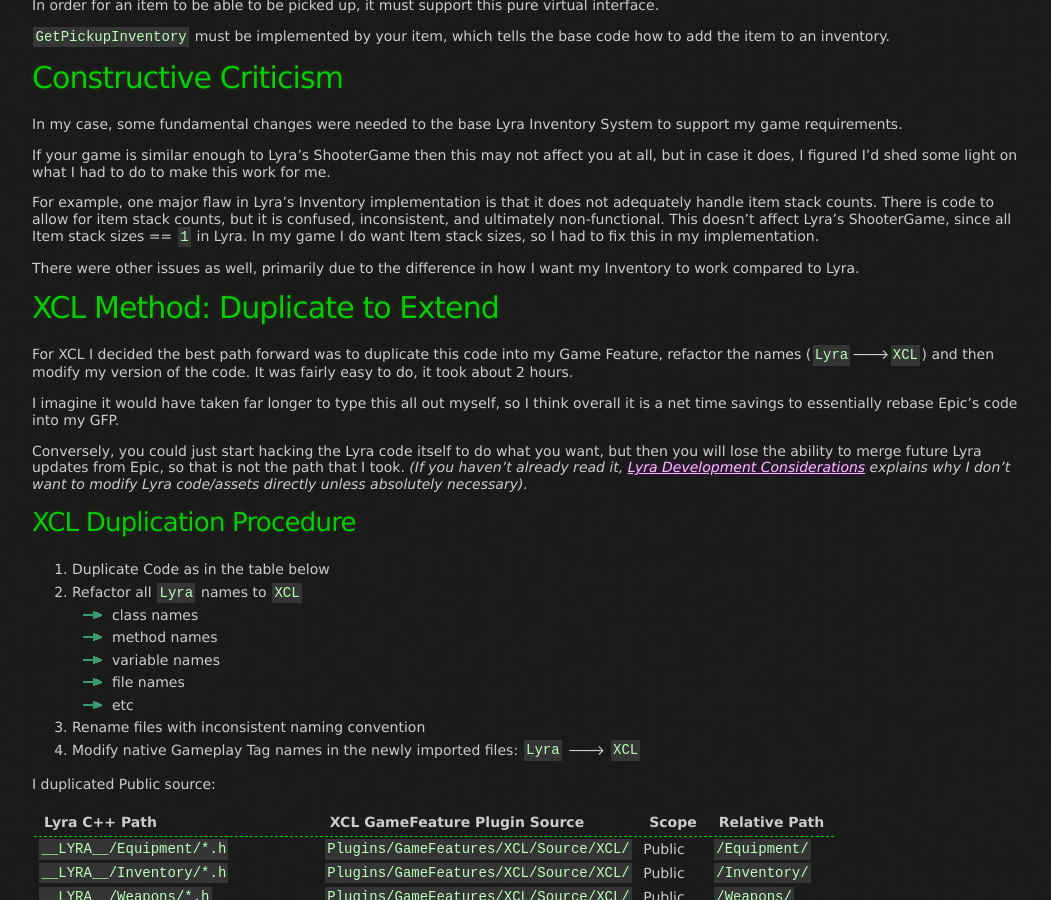
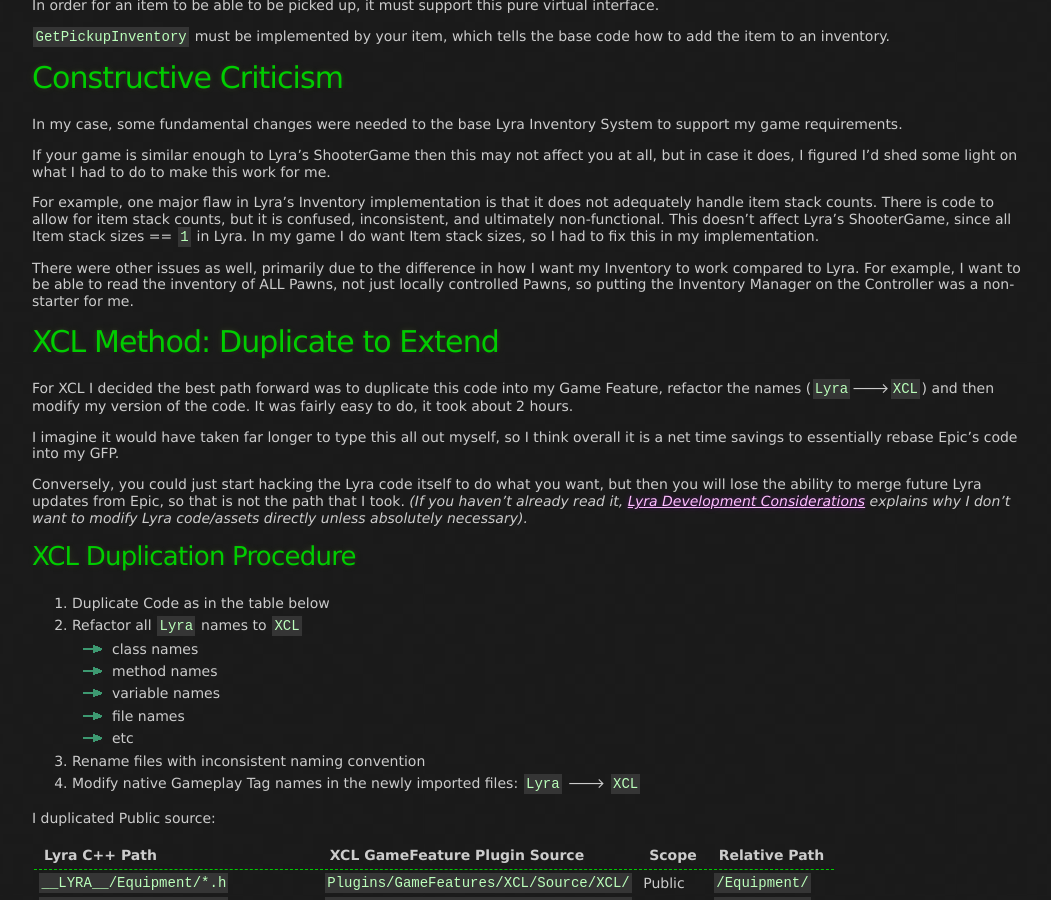
Before and after one commit to x157/x157.github.io, a Jekyll site: the page built from UE5/LyraStarterGame/Inventory/index.md, in a window 1280 px wide and 900 px high, scrolled down 2297 px. Shown: the whole window, without its empty margins (108-1159 px from the left). Built offline with Jekyll 4.4.1, drawn with Linux system fonts in a browser that asks for light colours.

Commit message:
Add thought about Inventory Manager on Controller == bad

```diff
--- a/UE5/LyraStarterGame/Inventory/index.md
+++ b/UE5/LyraStarterGame/Inventory/index.md
@@ -173,7 +173,9 @@
 In my game I do want Item stack sizes, so I had to fix this in my implementation.
 
 There were other issues as well, primarily due to the difference in how I want my Inventory
-to work compared to Lyra.
+to work compared to Lyra.  For example, I want to be able to read the inventory of ALL Pawns,
+not just locally controlled Pawns, so putting the Inventory Manager on the Controller was
+a non-starter for me.
 
 
 # XCL Method: Duplicate to Extend
```
